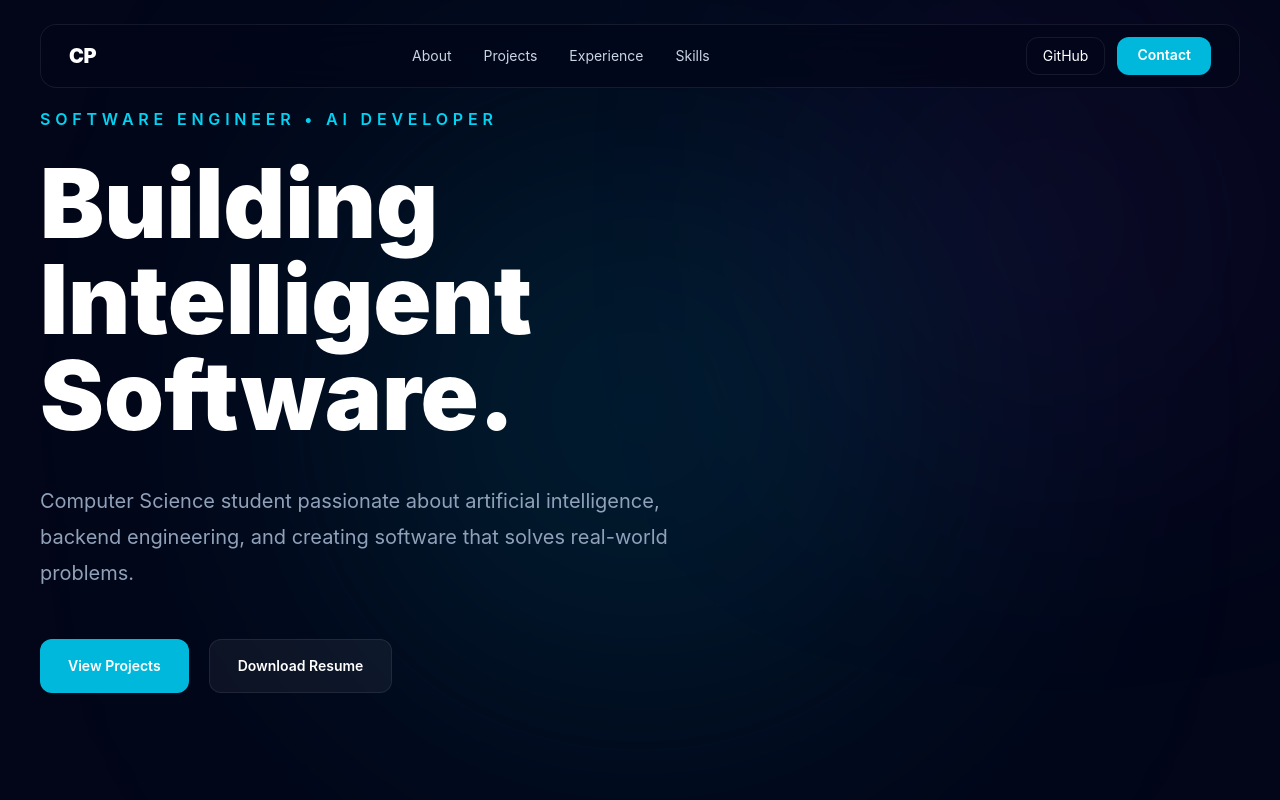
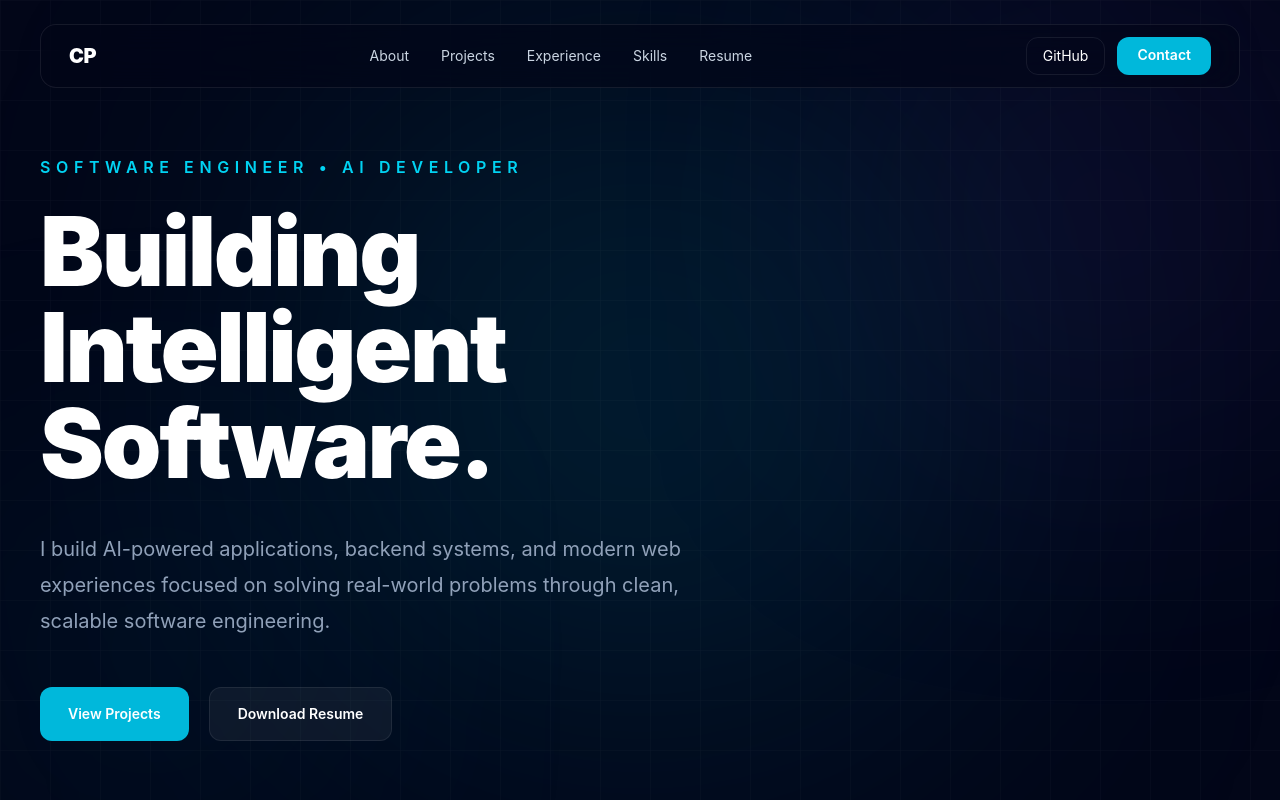
Before and after one commit to CPruett24/portfolio-website, a Next.js app: page / in a window 1280 px wide. Shown: the top 800 px of the page. Built offline with nearby package versions, Linux system fonts and the light colour scheme.

Commit message:
feat: redesign hero section

```diff
--- a/src/components/sections/Hero.tsx
+++ b/src/components/sections/Hero.tsx
@@ -1,56 +1,41 @@
 import Button from "@/components/ui/Button";
 import Container from "@/components/ui/Container";
+import HeroBackground from "./HeroBackground";
 
 export default function Hero() {
   return (
-    <section className="relative flex min-h-screen items-center overflow-hidden bg-slate-950">
+    <section className="relative flex min-h-screen items-center overflow-hidden">
 
-      <div className="absolute inset-0">
-
-        <div className="absolute left-1/2 top-40 h-[500px] w-[500px] -translate-x-1/2 rounded-full bg-cyan-500/20 blur-[160px]" />
-
-        <div className="absolute right-20 top-20 h-72 w-72 rounded-full bg-purple-500/20 blur-[150px]" />
-
-      </div>
+      <HeroBackground />
 
       <Container>
 
-        <div className="relative z-10 max-w-4xl">
+        <div className="relative z-10 max-w-4xl pt-24">
 
-          <p className="mb-6 font-semibold uppercase tracking-[0.3em] text-cyan-400">
+          <p className="mb-6 font-semibold uppercase tracking-[0.35em] text-cyan-400">
             Software Engineer • AI Developer
           </p>
 
-          <h1 className="text-6xl font-black leading-none md:text-8xl">
-
+          <h1 className="text-6xl font-black leading-none tracking-tight md:text-8xl">
             Building
-
             <br />
-
             Intelligent
-
             <br />
-
             Software.
-
           </h1>
 
           <p className="mt-10 max-w-2xl text-xl leading-9 text-slate-400">
-            Computer Science student passionate about artificial intelligence,
-            backend engineering, and creating software that solves real-world
-            problems.
+            I build AI-powered applications, backend systems, and modern web
+            experiences focused on solving real-world problems through clean,
+            scalable software engineering.
           </p>
 
           <div className="mt-12 flex flex-wrap gap-5">
-
-            <Button>
-              View Projects
-            </Button>
+            <Button>View Projects</Button>
 
             <Button variant="secondary">
               Download Resume
             </Button>
-
           </div>
 
         </div>
--- /dev/null
+++ b/src/components/sections/HeroBackground.tsx
@@ -0,0 +1,24 @@
+export default function HeroBackground() {
+  return (
+    <>
+      {/* Cyan glow */}
+      <div className="absolute left-1/2 top-28 h-[550px] w-[550px] -translate-x-1/2 rounded-full bg-cyan-500/20 blur-[180px]" />
+
+      {/* Purple glow */}
+      <div className="absolute right-0 top-10 h-[350px] w-[350px] rounded-full bg-violet-500/15 blur-[150px]" />
+
+      {/* Left glow */}
+      <div className="absolute bottom-0 left-0 h-[300px] w-[300px] rounded-full bg-cyan-400/10 blur-[140px]" />
+
+      {/* Grid */}
+      <div
+        className="
+        absolute inset-0
+        opacity-[0.04]
+        [background-image:linear-gradient(rgba(255,255,255,.5)_1px,transparent_1px),linear-gradient(90deg,rgba(255,255,255,.5)_1px,transparent_1px)]
+        [background-size:50px_50px]
+        "
+      />
+    </>
+  );
+}
--- a/src/components/ui/Button.tsx
+++ b/src/components/ui/Button.tsx
@@ -12,10 +12,10 @@ export default function Button({
   return (
     <button
       className={clsx(
-        "rounded-xl px-7 py-4 text-sm font-semibold transition-all duration-300",
+        "group relative overflow-hidden rounded-xl px-7 py-4 text-sm font-semibold transition-all duration-300",
 
         variant === "primary"
-          ? "bg-cyan-500 text-white hover:scale-105 hover:bg-cyan-400 hover:shadow-xl hover:shadow-cyan-500/30"
+          ? "bg-cyan-500 text-white hover:-translate-y-1 hover:bg-cyan-400 hover:shadow-[0_15px_50px_rgba(6,182,212,.45)]"
           : "border border-white/10 bg-white/5 hover:border-cyan-400 hover:bg-cyan-500/10"
       )}
     >
--- a/src/data/navigation.ts
+++ b/src/data/navigation.ts
@@ -3,19 +3,20 @@ export const navigation = [
     title: "About",
     href: "#about",
   },
-
   {
     title: "Projects",
     href: "#projects",
   },
-
   {
     title: "Experience",
     href: "#experience",
   },
-
   {
     title: "Skills",
     href: "#skills",
   },
+  {
+    title: "Resume",
+    href: "#resume",
+  },
 ];
```
Also changed, not shown: src/data/navigate.ts (deleted).
